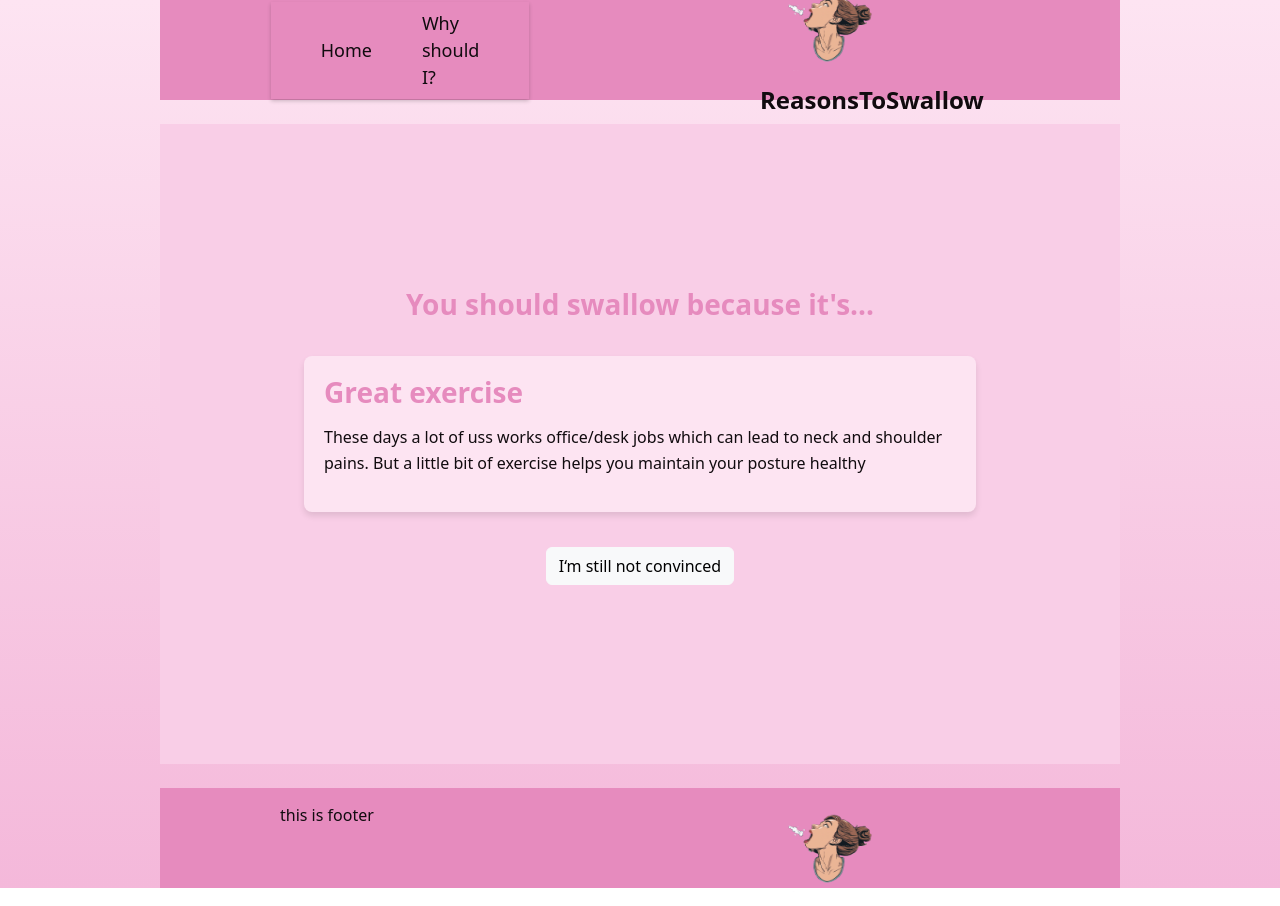
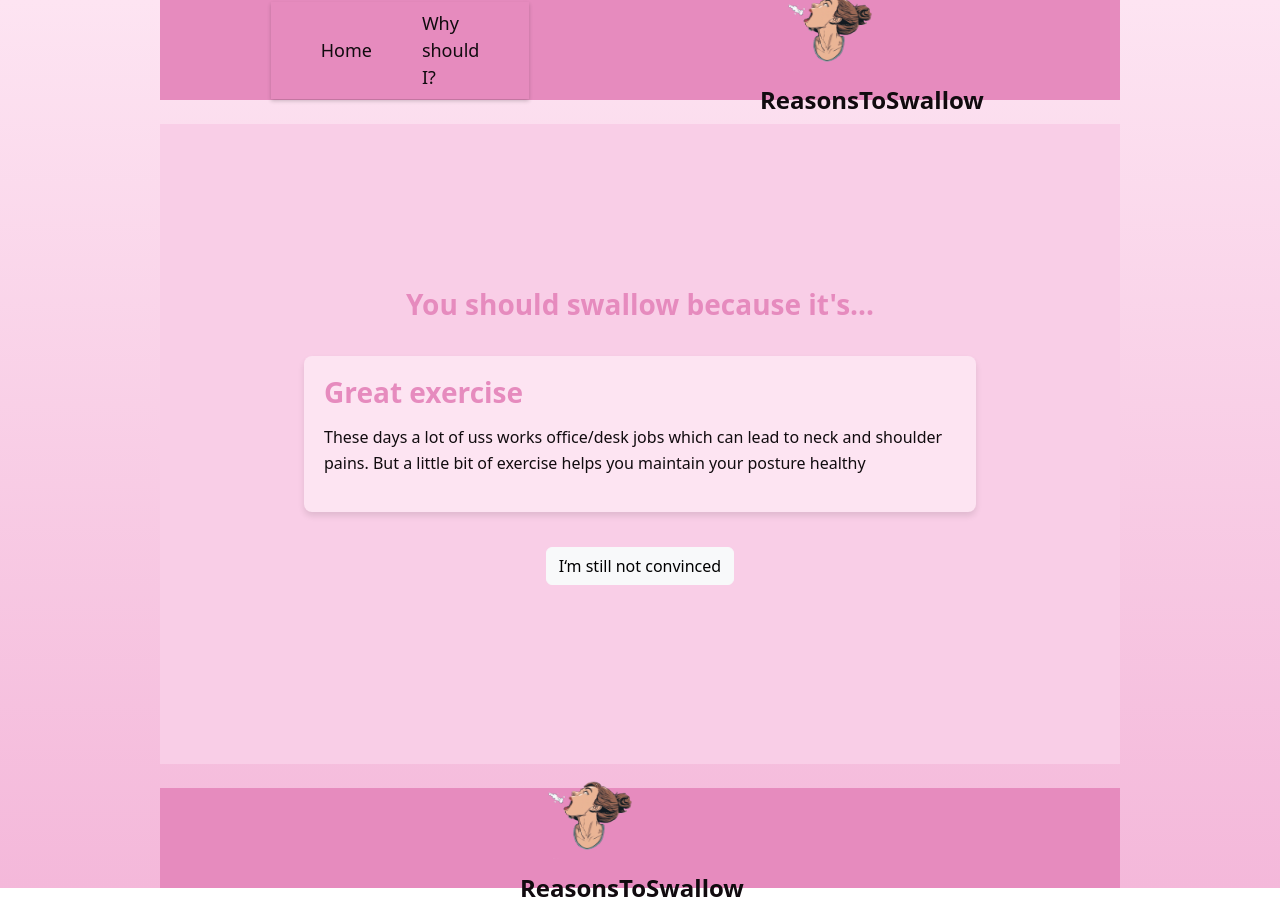
Before and after one commit to onwkago/reasonstoswallow-fe, a React (Create React App) app: page /convince-me in a window 1280 px wide. Built offline with nearby package versions, Linux system fonts and the light colour scheme.

Commit message:
edit footer content

```diff
--- a/src/layouts/main-layout/footer/Footer.tsx
+++ b/src/layouts/main-layout/footer/Footer.tsx
@@ -2,14 +2,15 @@ import React from 'react';
 
 import logo from '../../../static/reasonstoswallowlogo.png';
 import './Footer.scss';
+import {Link} from "react-router-dom";
 
 const Footer = () => (
     <footer className="footer">
-       <div className="footer-item col-3">
-            this is footer
-        </div>
-        <div className="footer-item col-3">
-            <img  src={logo} alt="reasons to"/>
+        <div className="header-item col-3 logo">
+            <Link to="/" >
+                <img  src={logo} alt="reasons to"/>
+                ReasonsToSwallow
+            </Link>
         </div>
     </footer>
 );
```
